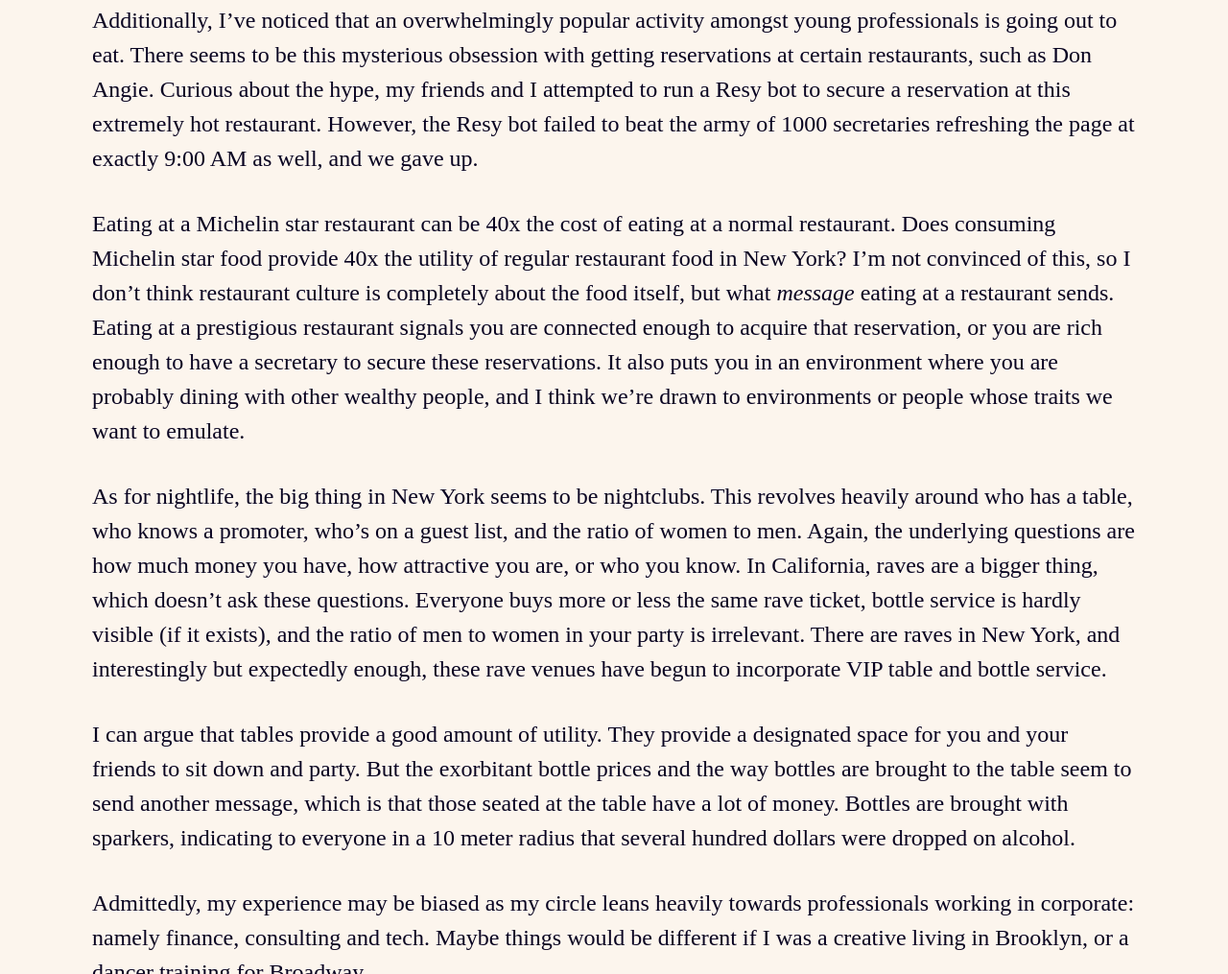
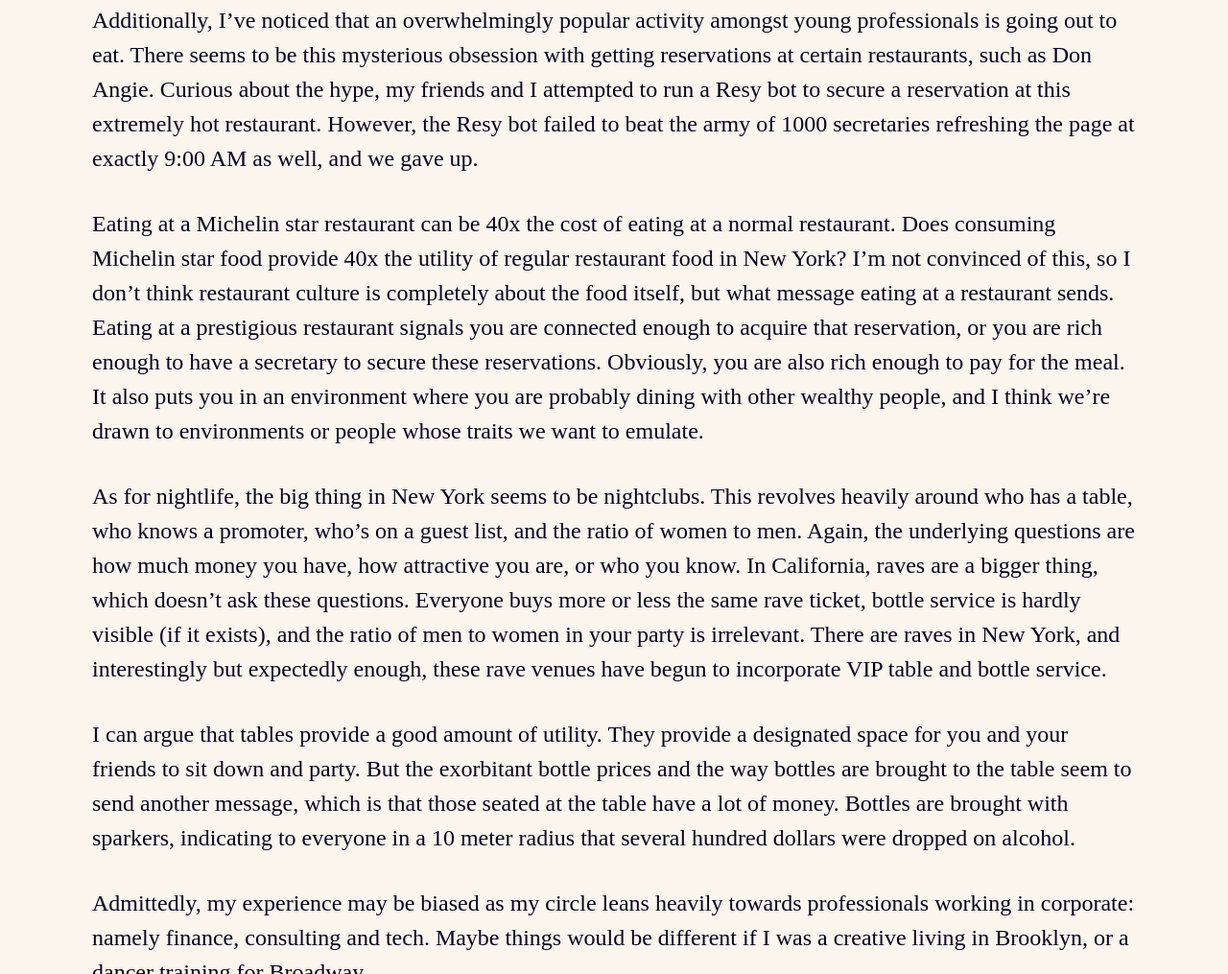
Before and after one commit to kristelfung/kristelfung-com, a Gatsby site: page /blog/from-college-to-postgrad-cities-and-ambition in a window 1280 px wide. Shown: the part 3013-4028 px from the top of the page at 96% size. Built offline with nearby package versions, Linux system fonts and the light colour scheme; Gatsby itself is replaced by a stand-in of ours; some packages are replaced by stand-ins of ours.

Commit message:
Update Post “from-college-to-postgrad-cities-and-ambition”

```diff
--- a/src/content/blog/posts/from-college-to-postgrad-cities-and-ambition.md
+++ b/src/content/blog/posts/from-college-to-postgrad-cities-and-ambition.md
@@ -43,7 +43,7 @@ To start off with an anecdote, my friend told me a funny story—she went on a d
 
 Additionally, I’ve noticed that an overwhelmingly popular activity amongst young professionals is going out to eat. There seems to be this mysterious obsession with getting reservations at certain restaurants, such as Don Angie. Curious about the hype, my friends and I attempted to run a Resy bot to secure a reservation at this extremely hot restaurant. However, the Resy bot failed to beat the army of 1000 secretaries refreshing the page at exactly 9:00 AM as well, and we gave up.
 
-Eating at a Michelin star restaurant can be 40x the cost of eating at a normal restaurant. Does consuming Michelin star food provide 40x the utility of regular restaurant food in New York? I’m not convinced of this, so I don’t think restaurant culture is completely about the food itself, but what *message* eating at a restaurant sends. Eating at a prestigious restaurant signals you are connected enough to acquire that reservation, or you are rich enough to have a secretary to secure these reservations. It also puts you in an environment where you are probably dining with other wealthy people, and I think we’re drawn to environments or people whose traits we want to emulate.
+Eating at a Michelin star restaurant can be 40x the cost of eating at a normal restaurant. Does consuming Michelin star food provide 40x the utility of regular restaurant food in New York? I’m not convinced of this, so I don’t think restaurant culture is completely about the food itself, but what message eating at a restaurant sends. Eating at a prestigious restaurant signals you are connected enough to acquire that reservation, or you are rich enough to have a secretary to secure these reservations. Obviously, you are also rich enough to pay for the meal. It also puts you in an environment where you are probably dining with other wealthy people, and I think we’re drawn to environments or people whose traits we want to emulate.
 
 As for nightlife, the big thing in New York seems to be nightclubs. This revolves heavily around who has a table, who knows a promoter, who’s on a guest list, and the ratio of women to men. Again, the underlying questions are how much money you have, how attractive you are, or who you know. In California, raves are a bigger thing, which doesn’t ask these questions. Everyone buys more or less the same rave ticket, bottle service is hardly visible (if it exists), and the ratio of men to women in your party is irrelevant. There are raves in New York, and interestingly but expectedly enough, these rave venues have begun to incorporate VIP table and bottle service.
 
```
